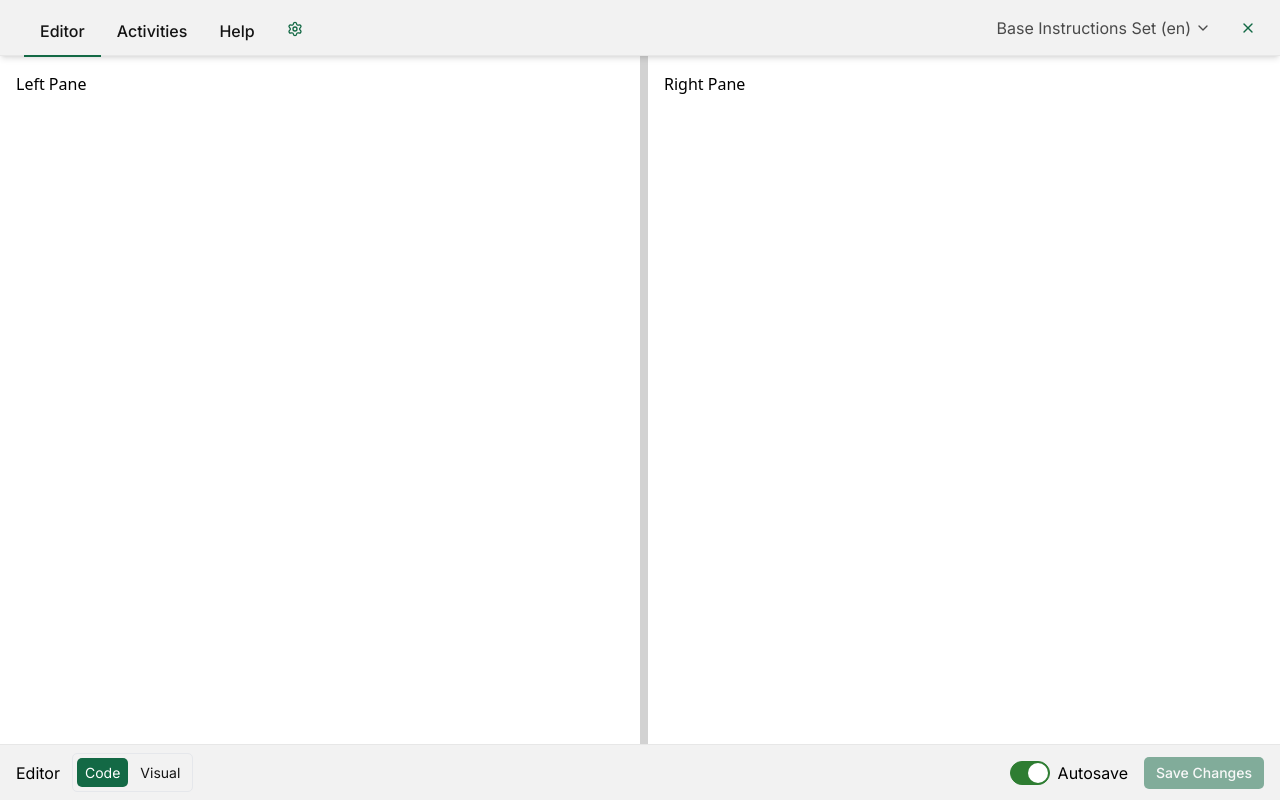
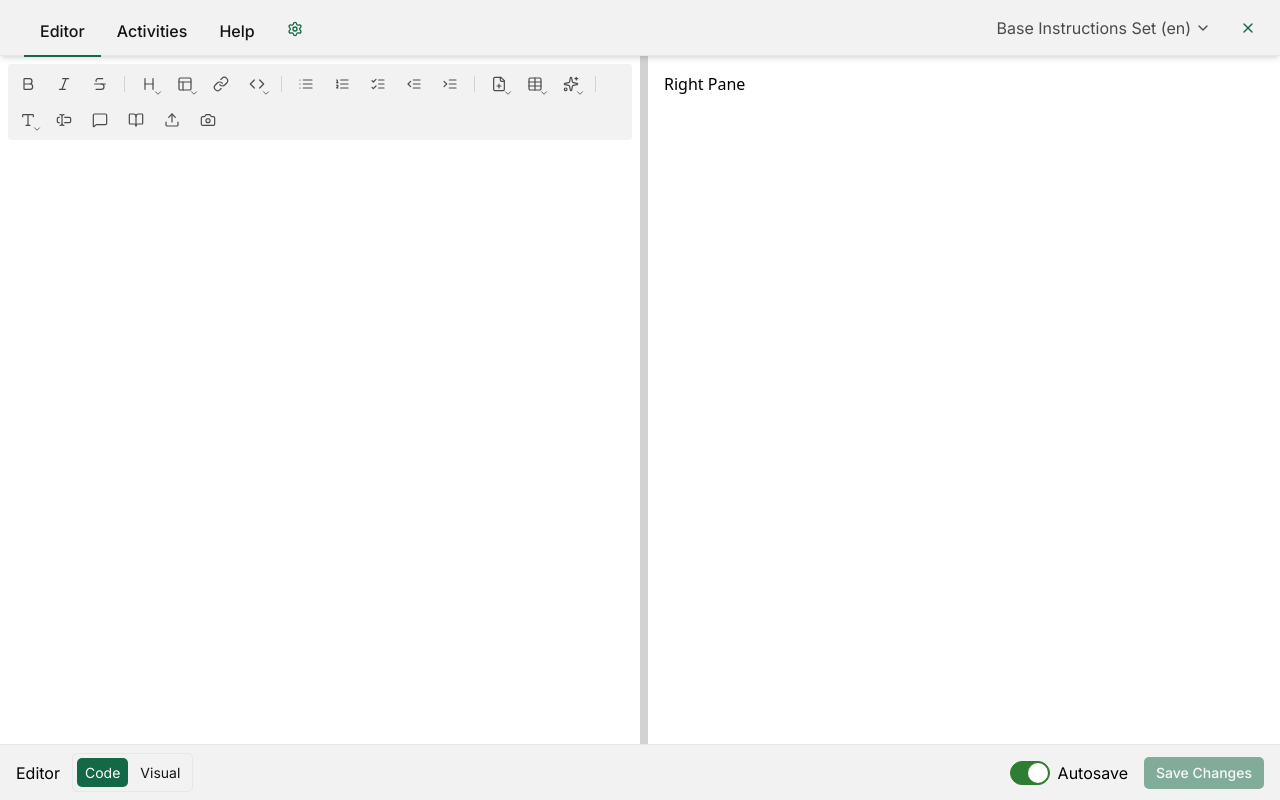
Before and after one commit to keoswalt/skillable-prototype-builder, a Next.js app: page /instructions-editor in a window 1280 px wide. Built offline with nearby package versions, Linux system fonts and the light colour scheme.

Commit message:
Update container layout for formatting toolbar

```diff
--- a/src/app/instructions-editor/page.tsx
+++ b/src/app/instructions-editor/page.tsx
@@ -4,6 +4,7 @@ import React, { useState, useRef, useEffect } from 'react';
 import type { TabItem } from '@/components/navigation/Tabs';
 import InstructionsEditorHeader from '@/components/editor/InstructionsEditorHeader';
 import InstructionsEditorFooter from '@/components/editor/InstructionsEditorFooter';
+import FormattingToolbar from '@/components/editor/FormattingToolbar';
 
 export default function InstructionsEditorPage() {
   // Percentage width of the left pane
@@ -54,8 +55,10 @@ export default function InstructionsEditorPage() {
           className="min-w-0 overflow-auto"
           style={{ width: `${leftWidth}%` }}
         >
-          {/* Placeholder content */}
-          <div className="p-4">Left Pane</div>
+          {/* Editor Panel */}
+          <div className="p-2 w-full">
+            <FormattingToolbar />
+          </div>
         </section>
 
         {/* Grabber */}
--- a/src/components/editor/FormattingToolbar.tsx
+++ b/src/components/editor/FormattingToolbar.tsx
@@ -119,7 +119,7 @@ export const FormattingToolbar: React.FC<FormattingToolbarProps> = ({
 
   return (
     <div
-      className={`inline-flex items-center gap-1 rounded bg-_components-background-contrast-sm p-1 ${className}`}
+      className={`flex flex-wrap items-center gap-1 rounded bg-_components-background-contrast-sm p-1 w-full ${className}`}
     >
       {items.map((item, idx) => {
         if (item === 'separator') {
```
